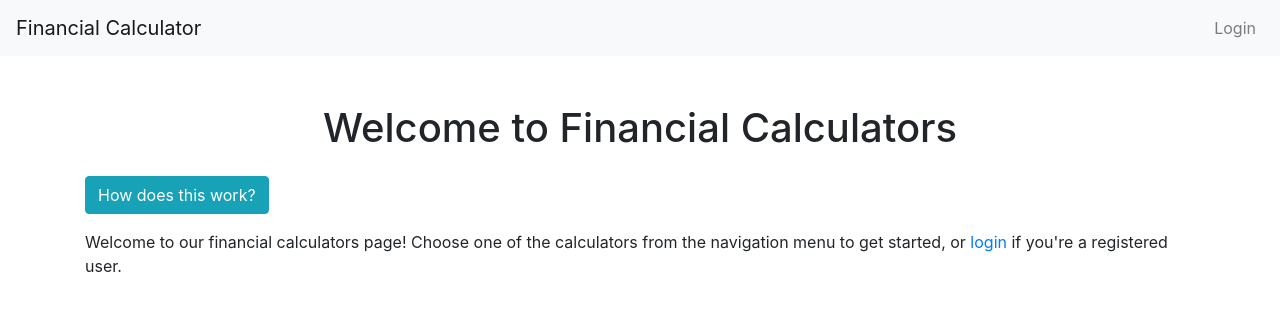
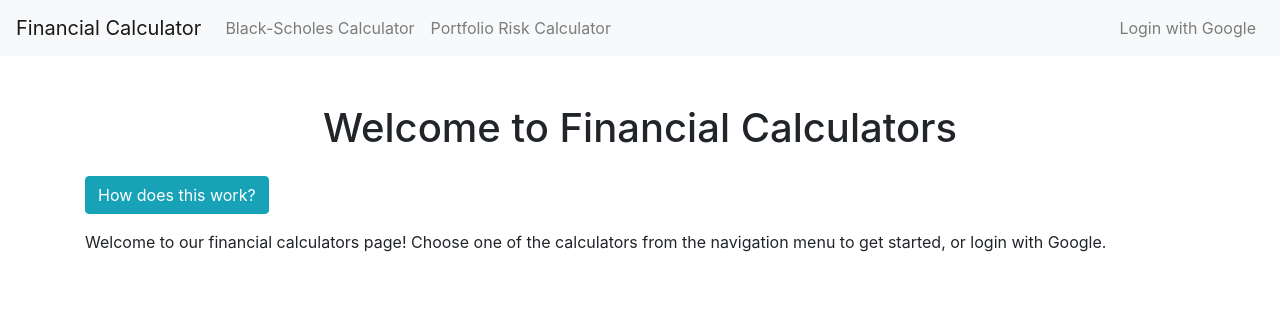
Before and after one commit to cwort40/finance_calculator, a Flask app: page / in a window 1280 px wide. Shown: the top 311 px of the page. Run offline with Flask 3, Linux system fonts and the light colour scheme; some libraries are stand-ins or nearby versions.

```diff
--- a/app/__init__.py
+++ b/app/__init__.py
@@ -1,13 +1,16 @@
+import os
+
 from flask import Flask, render_template
+
 from blueprints.auth import auth
 from blueprints.black_scholes_calculator import black_scholes_calculator
 from blueprints.portfolio_risk_analysis import portfolio_risk_calculator
-import os
 
 
+# TODO: create and build a docker image and set up kubernetes cluster
 def create_app():
     app = Flask(__name__, template_folder='../templates')
-    app.secret_key = os.environ.get('SECRET_KEY')  # Make sure to set a SECRET_KEY
+    app.secret_key = os.environ.get('SECRET_KEY')
 
     # Register blueprints
     app.register_blueprint(auth, url_prefix='/auth')
@@ -16,11 +19,11 @@ def create_app():
 
     @app.route('/')
     def home():
-        return render_template('home.html')  # Render the home page template
+        return render_template('home.html')
 
     return app
 
 
 if __name__ == '__main__':
     app = create_app()
-    app.run(debug=True)
+    app.run(host='0.0.0.0')
--- a/app/blueprints/auth.py
+++ b/app/blueprints/auth.py
@@ -66,5 +66,3 @@ def login_required(f):
 @google.tokengetter
 def get_google_oauth_token():
     return session.get('google_token')
-
-# TODO: implement session tokens for API
--- a/app/blueprints/black_scholes_calculator.py
+++ b/app/blueprints/black_scholes_calculator.py
@@ -6,7 +6,9 @@ from utils import black_scholes_call_option
 black_scholes_calculator = Blueprint('black_scholes_calculator', __name__, template_folder='../templates')
 
 
+# Adding login_required decorator for now, will implement API auth tokens later
 @black_scholes_calculator.route('/api/calculate_option_price', methods=['GET'])
+@login_required
 def api_calculate_option_price():
     try:
         S = float(request.args.get('S'))
--- a/app/blueprints/portfolio_risk_analysis.py
+++ b/app/blueprints/portfolio_risk_analysis.py
@@ -6,7 +6,9 @@ from utils import portfolio_risk_analysis
 portfolio_risk_calculator = Blueprint('portfolio_risk_calculator', __name__, template_folder='../templates')
 
 
+# Adding login_required decorator for now, will implement API auth tokens later
 @portfolio_risk_calculator.route('/api/portfolio_risk_analysis', methods=['GET'])
+@login_required
 def api_calculate_portfolio_risk():
     try:
         stocks = request.args.get('stocks').split(',')
--- a/requirements.txt
+++ b/requirements.txt
@@ -5,7 +5,5 @@ pandas_datareader
 scipy
 yfinance
 pytest
-pynamodb
-flask-login
-werkzeug
 Flask-OAuthlib
+waitress
--- a/templates/basecalculator.html
+++ b/templates/basecalculator.html
@@ -10,10 +10,18 @@
     <nav class="navbar navbar-expand-lg navbar-light bg-light">
         <a class="navbar-brand" href="/">Financial Calculator</a>
         <div class="collapse navbar-collapse" id="navbarNav">
+            <ul class="navbar-nav mr-auto">
+                <li class="nav-item">
+                    <a class="nav-link" href="{{ url_for('black_scholes_calculator.user_calculate_option_price') }}">Black-Scholes Calculator</a>
+                </li>
+                <li class="nav-item">
+                    <a class="nav-link" href="{{ url_for('portfolio_risk_calculator.user_calculate_portfolio_risk') }}">Portfolio Risk Calculator</a>
+                </li>
+            </ul>
             <ul class="navbar-nav ml-auto">
                 {% if 'user' not in session %}
                     <li class="nav-item">
-                        <a class="nav-link" href="{{ url_for('auth.login') }}">Login</a>
+                        <a class="nav-link" href="{{ url_for('auth.google_login') }}">Login with Google</a>
                     </li>
                 {% else %}
                     <li class="nav-item">
@@ -23,6 +31,7 @@
             </ul>
         </div>
     </nav>
+
 
     <div class="container py-5">
         <h1 class="text-center mb-4">{% block title %}{% endblock %}</h1>
@@ -34,12 +43,13 @@
 
     </div>
 
+
     <!-- Modal -->
     <div class="modal fade" id="infoModal" tabindex="-1" role="dialog" aria-labelledby="infoModalLabel" aria-hidden="true">
         <div class="modal-dialog" role="document">
             <div class="modal-content">
                 <div class="modal-header">
-                    <h5 class="modal-title" id="infoModalLabel">How the Option Price Calculator Works</h5>
+                    <h5 class="modal-title" id="infoModalLabel">How this Works</h5>
                     <button type="button" class="close" data-dismiss="modal" aria-label="Close">
                         <span aria-hidden="true">&times;</span>
                     </button>
@@ -53,5 +63,6 @@
             </div>
         </div>
     </div>
+
 </body>
 </html>
--- a/templates/home.html
+++ b/templates/home.html
@@ -5,7 +5,7 @@
 {% endblock %}
 
 {% block content %}
-    <p>Welcome to our financial calculators page! Choose one of the calculators from the navigation menu to get started, or <a href="{{ url_for('auth.login') }}">login</a> if you're a registered user.</p>
+    <p>Welcome to our financial calculators page! Choose one of the calculators from the navigation menu to get started, or login with Google.</p>
 {% endblock %}
 
 {% block modal_info %}
```
Also changed, not shown: 2 other files.
